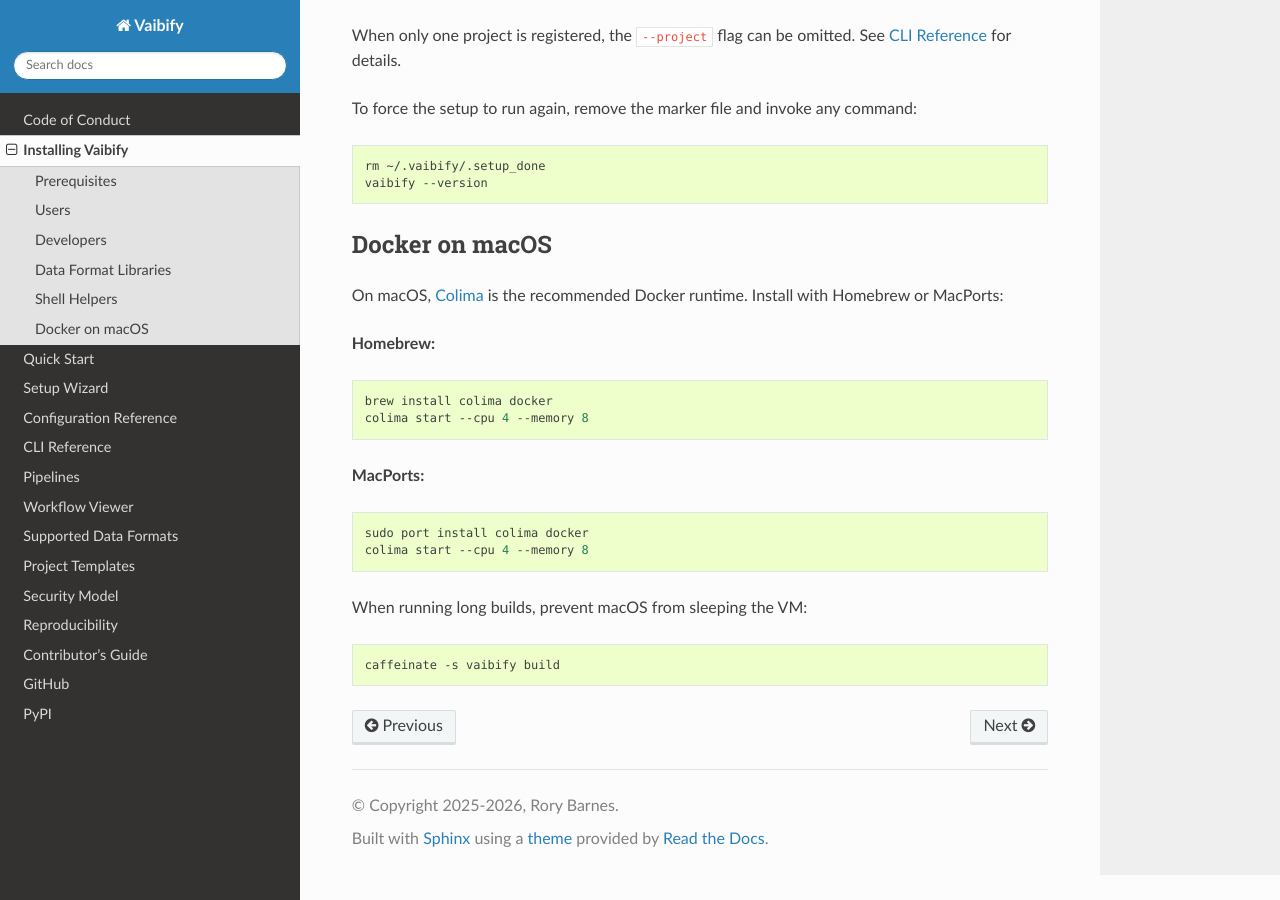
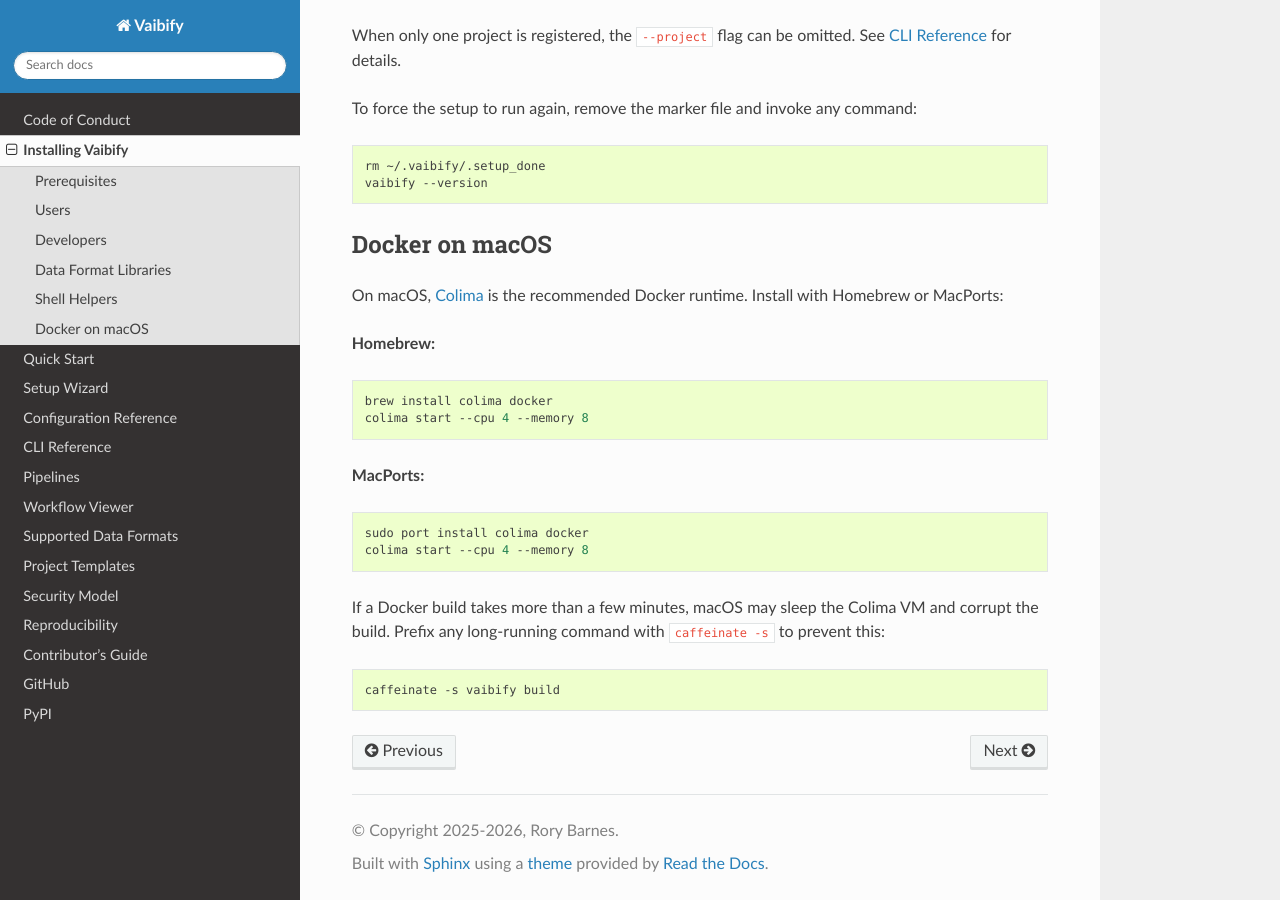
Before and after one commit to RoryBarnes/vaibify, a Sphinx documentation site: the page built from docs/install.md, in a window 1280 px wide and 900 px high, scrolled down 1877 px. Built offline with Sphinx 7.4.7 and the Read the Docs theme 3.1.0, drawn with Linux system fonts in a browser that asks for light colours.

Commit message:
Clarify caffeinate tip as a Colima sleep-prevention note
Co-Authored-By: Claude Opus 4.6 (1M context) <noreply@anthropic.com>

````diff
--- a/docs/install.md
+++ b/docs/install.md
@@ -113,7 +113,9 @@ sudo port install colima docker
 colima start --cpu 4 --memory 8
 ```
 
-When running long builds, prevent macOS from sleeping the VM:
+If a Docker build takes more than a few minutes, macOS may sleep the
+Colima VM and corrupt the build. Prefix any long-running command with
+`caffeinate -s` to prevent this:
 
 ```bash
 caffeinate -s vaibify build
````
